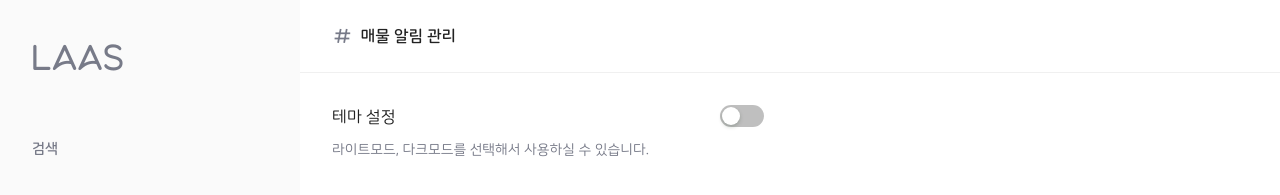
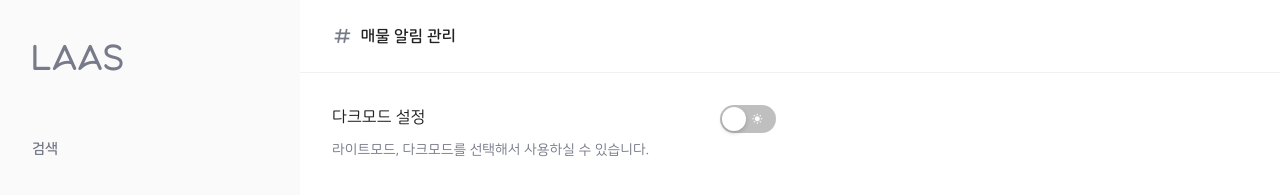
Before and after one commit to 2skydev/LAAS-frontend-deprecated, a React (Create React App) app: page /settings in a window 1280 px wide. Shown: the top 195 px of the page. Built offline with nearby package versions, Linux system fonts and the light colour scheme.

Commit message:
다크모드 적용

```diff
--- a/package.json
+++ b/package.json
@@ -19,6 +19,7 @@
     "react-router-dom": "^5.3.0",
     "react-scripts": "4.0.3",
     "react-use": "^17.3.1",
+    "recoil": "^0.4.1",
     "styled-components": "^5.3.1",
     "swr": "^1.0.0",
     "typescript": "^4.1.2"
--- a/src/components/App/index.scss
+++ b/src/components/App/index.scss
@@ -37,4 +37,31 @@
 
 * {
   font-family: "NanumSquareRound";
+  transition: 300ms background-color, 300ms color, 300ms border;
 }
+
+body {
+  .ant-switch {
+    height: 28px;
+    width: 56px;
+
+    .ant-switch-handle {
+      width: 24px;
+      height: 24px;
+
+      &::before {
+        border-radius: 50%;
+      }
+    }
+
+    .ant-switch-inner {
+      display: flex;
+      align-items: center;
+      justify-content: center;
+    }
+  }
+
+  .ant-switch-checked .ant-switch-handle {
+    left: calc(100% - 24px - 2px);
+  }
+}
--- a/src/components/App/index.tsx
+++ b/src/components/App/index.tsx
@@ -9,12 +9,26 @@ import { ThemeProvider } from "styled-components";
 import { lightTheme, darkTheme } from "~/assets/ts/theme";
 import { useLocalStorage } from "react-use";
 import { BrowserRouter } from "react-router-dom";
+import { useRecoilState } from "recoil";
+import { themeState } from "~/stores/theme";
+import { useEffect } from "react";
 
 export default function App() {
-  const [themeMode] = useLocalStorage("theme", "light");
+  const [themeModeLS] = useLocalStorage("theme", "light");
+  const [themeMode, setThemeMode] = useRecoilState(themeState);
+
+  useEffect(() => {
+    setThemeMode(themeModeLS as string);
+  }, []);
 
   return (
-    <ThemeProvider theme={themeMode === "light" ? lightTheme : darkTheme}>
+    <ThemeProvider
+      theme={
+        (themeMode ? themeMode : themeModeLS) === "light"
+          ? lightTheme
+          : darkTheme
+      }
+    >
       <BrowserRouter>
         <AppStyled className="app">
           <Sidebar />
--- a/src/index.tsx
+++ b/src/index.tsx
@@ -1,4 +1,10 @@
 import ReactDOM from "react-dom";
+import { RecoilRoot } from "recoil";
 import App from "./components/App";
 
-ReactDOM.render(<App />, document.getElementById("root"));
+ReactDOM.render(
+  <RecoilRoot>
+    <App />
+  </RecoilRoot>,
+  document.getElementById("root")
+);
--- a/src/pages/Setting.tsx
+++ b/src/pages/Setting.tsx
@@ -1,14 +1,28 @@
 import { Switch } from "antd";
+import { useLocalStorage } from "react-use";
+import { useRecoilState } from "recoil";
 import Section from "~/components/Section";
+import { themeState } from "~/stores/theme";
 
 export default function Setting() {
+  const [, setThemeModeLS] = useLocalStorage("theme", "light");
+  const [themeMode, setThemeMode] = useRecoilState(themeState);
+
   return (
     <div>
       <Section
-        title="테마 설정"
+        title="다크모드 설정"
         desc="라이트모드, 다크모드를 선택해서 사용하실 수 있습니다."
       >
-        <Switch></Switch>
+        <Switch
+          checked={themeMode === "dark"}
+          onChange={(value) => {
+            setThemeMode(value ? "dark" : "light");
+            setThemeModeLS(value ? "dark" : "light");
+          }}
+          checkedChildren={<i className="bx bxs-moon" />}
+          unCheckedChildren={<i className="bx bxs-sun" />}
+        />
       </Section>
     </div>
   );
--- /dev/null
+++ b/src/stores/theme.ts
@@ -0,0 +1,6 @@
+import { atom } from "recoil";
+
+export const themeState = atom({
+  key: "theme",
+  default: "light",
+});
```
Also changed, not shown: 1 other file (tests, documents, lock files or other folders).
